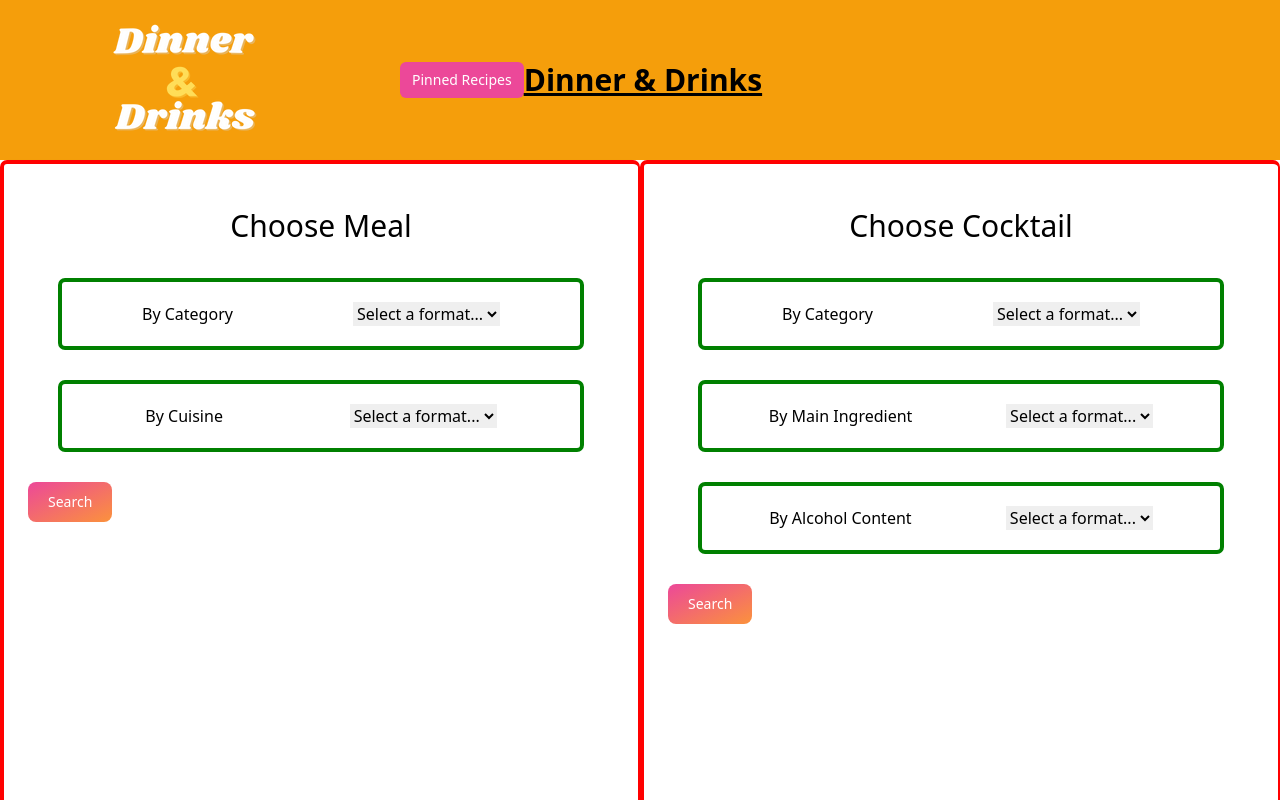
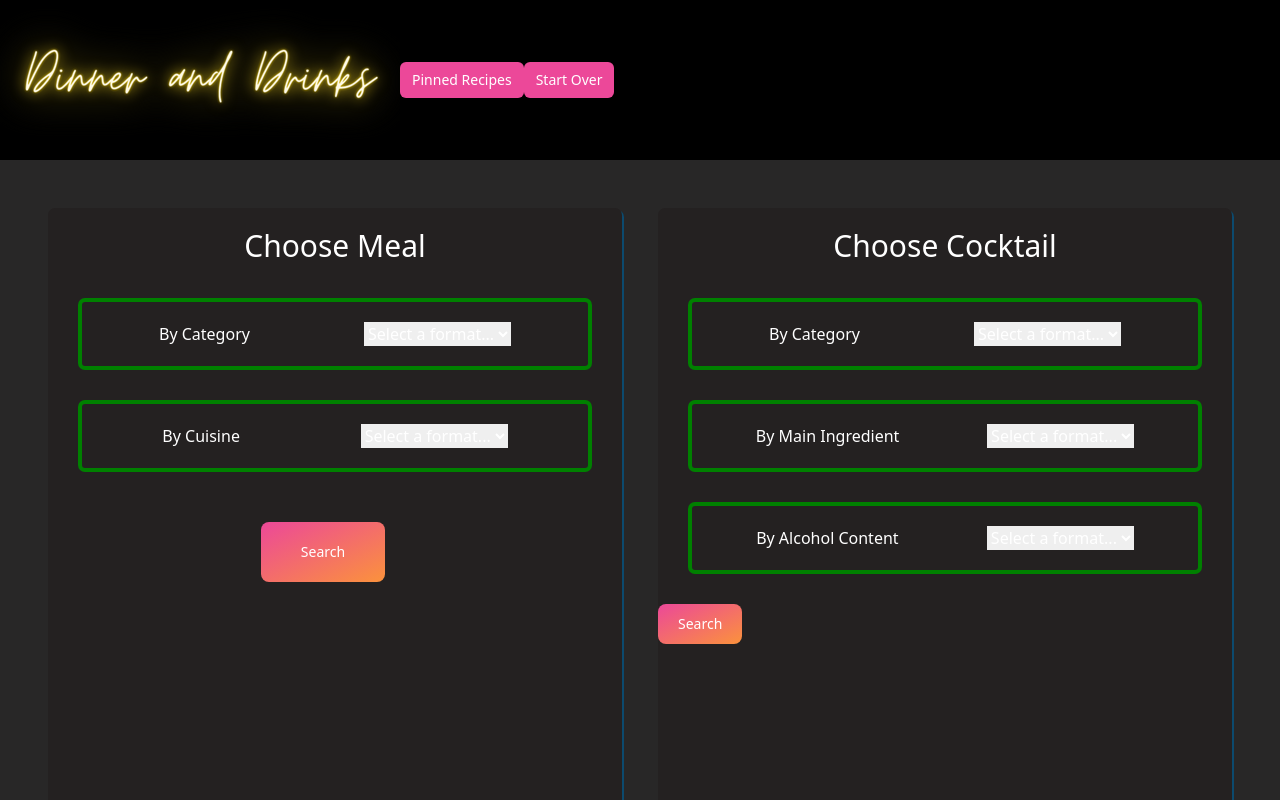
Before and after one commit to enanesh/dinner-and-drinks, a plain HTML site: page index.html in a window 1280 px wide. Shown: the top 800 px of the page. Drawn offline with nearby package versions, Linux system fonts and the light colour scheme; no server answers.

Commit message:
Change to dark theme

```diff
--- a/assets/css/style.css
+++ b/assets/css/style.css
@@ -1,9 +1,26 @@
+body{
+
+  background-color: rgb(40, 39, 39);
+
+}
+
 .container{
-  border: red solid 4px;
+  color:white;
+  background-color: rgb(36, 33, 33);
   border-radius: 7px;
+  box-shadow:  2px 2px rgb(12 74 110);
+  height: 850px;
+
 
 
 }
+
+
+.hide{
+
+      display:none;
+}
+
 
 .h2{
   font-size: 30px;
@@ -13,6 +30,7 @@
 
 .container-menu{
     display: flex;
+    flex-wrap: wrap;
     justify-content: space-around;
     border: green solid 4px;
     border-radius: 7px;
@@ -22,8 +40,21 @@
 
 }
 
+.btn-container{
+ display: flex;
+  justify-content: space-around;
+  border-radius: 7px;
+  margin: 30px;
+  padding: 20px;
+  align-items: flex-end;
+
+}
+
 .btn{
-  /* margin-left: 250px; */
+  margin: 0px;
+   display: flex;
+  justify-content: center;
+  align-items: center;
 
 }
 
--- a/index.html
+++ b/index.html
@@ -18,15 +18,15 @@
   <!--NAV BAR-->
 
   <header class="min-h-full">
-    <nav class="bg-amber-500">
+    <nav class="bg-black">
 
       <div class="flex h-40 items-center ">
         <!--this space is for the icon-->
-        <img src="./assets/images/Logo.png">
-        <button id="pinned-recipes" class="bg-pink-500 text-white px-3 py-2 rounded-md text-sm font-medium">Pinned
+        <img src="./assets/images/Logo1.png">
+        <button id="pinned-recipes" class="btn bg-pink-500 text-white px-3 py-2 rounded-md text-sm font-medium">Pinned
           Recipes</button>
-        <h1 class="text-3xl font-bold underline">Dinner & Drinks</h1>
-        <button id="start-over" class="invisible bg-pink-500 text-white px-3 py-2 rounded-md text-sm font-medium">Start
+
+        <button id="start-over" class=" bg-pink-500 text-white px-3 py-2 rounded-md text-sm font-medium">Start
           Over</button>
 
       </div>
@@ -38,10 +38,10 @@
   <!-- START CHOICE MEAL  -->
 
 
-  <div class="flex flex-start h-screen flex-start">
+  <div class="grid grid-cols-1 sm:grid-cols-2 gap-9 p-12 grid-auto-fit-xs">
 
     <!--Left container frame-1-->
-    <section class="container p-6 w-1/2 h-full bg-white border-r-2 shadow-md " id="meal-search-page">
+    <section class="container " id="meal-search-page">
       <h2 class="h2">Choose Meal</h2>
       <div>
 
@@ -69,8 +69,10 @@
 
 
           <!--Button left container Frame-1 -->
+          <div class="btn-container">
           <button id="meal-search-button"
-            class="btn text-white bg-gradient-to-br from-pink-500 to-orange-400 hover:bg-gradient-to-bl focus:ring-4 focus:outline-none focus:ring-pink-200 dark:focus:ring-pink-800 font-medium rounded-lg text-sm px-5 py-2.5 text-center mr-2 mb-2">Search</button>
+            class="btn text-white bg-gradient-to-br from-pink-500 to-orange-400 hover:bg-gradient-to-bl focus:ring-4 focus:outline-none focus:ring-pink-200 dark:focus:ring-pink-800 font-medium rounded-lg text-sm px-10 py-5 text-center text-2xl mr-6 mb-6 border-blue-dark">Search</button>
+            </div>
         </div>
         <div>
           <p id="meal-error-text"></p>
@@ -87,7 +89,7 @@
 
     <!--Rigth container frame-1-->
 
-    <section class="container p-6 w-1/2 h-full bg-white border-r-2" id="cocktail-search-page">
+    <section class="container" id="cocktail-search-page">
       <h2 class="h2">Choose Cocktail</h2>
       <div>
 
```
Also changed, not shown: assets/images/Logo.png (deleted), assets/images/Logo1.png (added).
